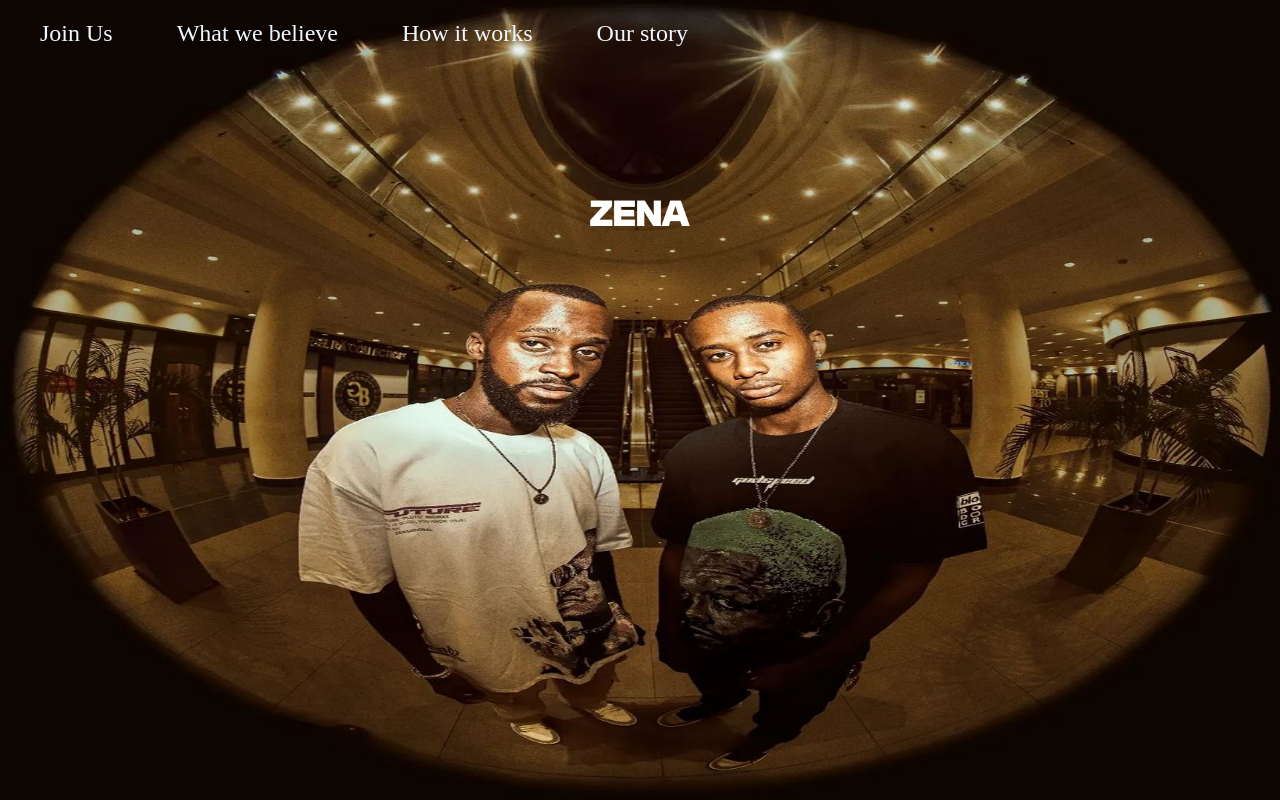
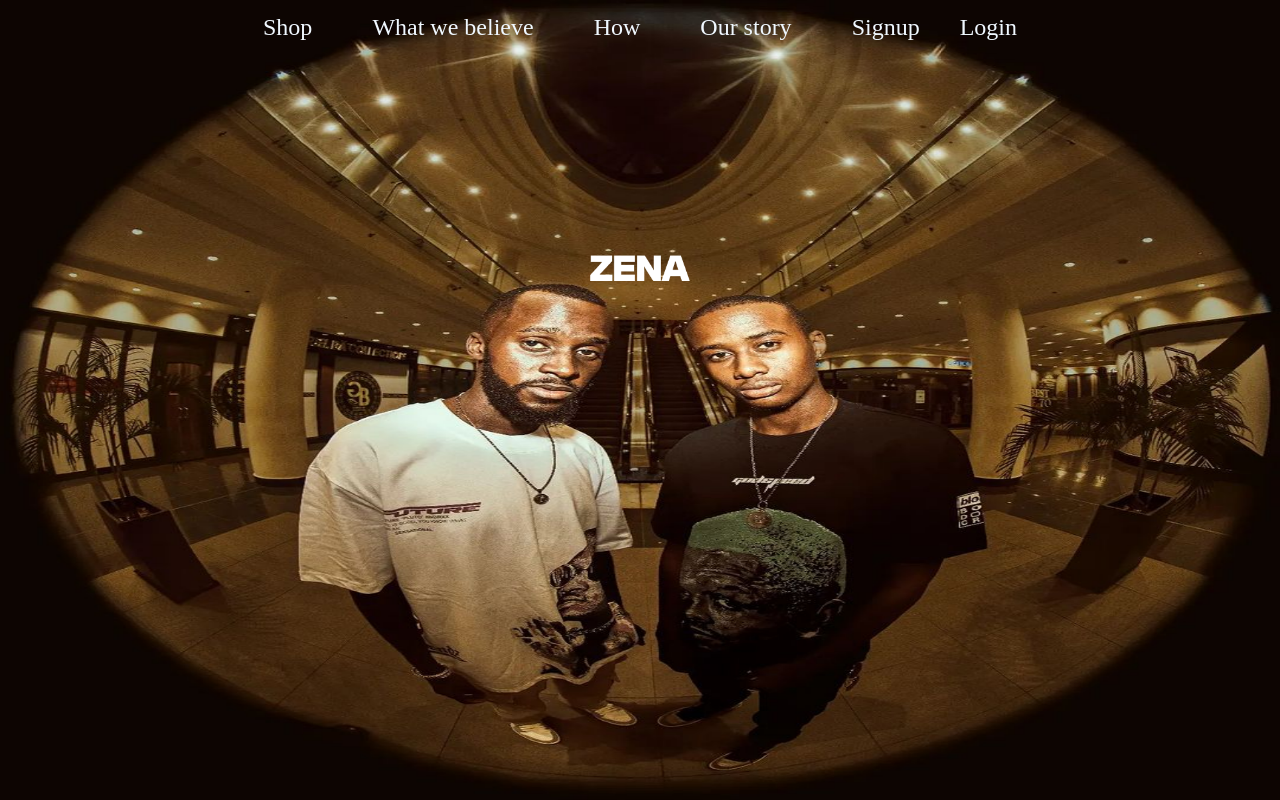
Before and after one commit to HassanKulu/wad_c, a PHP site: page / in a window 1280 px wide. Run offline with PHP 8.4, Linux system fonts and the light colour scheme.

Commit message:
Redesign of navbar and join.html changed to shop.html

```diff
--- a/index.html
+++ b/index.html
@@ -9,12 +9,19 @@
 </head>
 <body>
     <img src="./images/background.jpg" alt="Background Image" class="background-img">
-    <div class="nav-links">
-        <a href="join.html">Join Us</a>
-        <a href="believe.html">What we believe</a>
-        <a href="how.html">How it works</a>
-        <a href="story.html">Our story</a>
+    <div class="navbar">
+        <div class="nav-links-left">
+            <a href="join.html">Shop</a>
+            <a href="believe.html">What we believe</a>
+            <a href="how.html">How</a>
+            <a href="story.html">Our story</a>
+        </div>
+        <div class="nav-links-right">
+            <a href="signup.html">Signup</a>
+            <a href="login.html">Login</a>
+        </div>
     </div>
+
     <div class="header">
         <img src="./images/logo.png" alt="logo" style="max-width: 100px; height: auto;">
     </div>
--- a/join.html
+++ b/shop.html
@@ -4,7 +4,7 @@
     <meta charset="UTF-8">
     <meta name="viewport" content="width=device-width, initial-scale=1.0">
     <title>Document</title>
-    <link rel="stylesheet" href="./styles/join.css">
+    <link rel="stylesheet" href="./styles/shop.css">
 </head>
 <body>
     <div class="nav-links">
--- a/styles/index.css
+++ b/styles/index.css
@@ -1,7 +1,17 @@
 body {
     margin: 0;
     padding: 0;
-    position: relative; /* Make sure body is relative for absolute positioning */
+    display: flex;
+    flex-direction: column;
+    justify-content: center;
+    align-items: center;
+    position: relative;
+}
+
+.header {
+    margin-top: 200px;
+    position: relative;
+    z-index: 1; /* Ensure the logo is on top */
 }
 
 .background-img {
@@ -13,14 +23,20 @@ body {
     z-index: -1;
 }
 
-.nav-links {
-    position: absolute;
-    top: 20px;
-    left: 20px;
-    z-index: 1; /* Ensure the nav links are on top */
+.navbar {
+    display: flex;
 }
 
-.nav-links a {
+.nav-links-left {
+    display: flex;
+    justify-items: flex-start;
+}
+
+.nav-links-right {
+    display: flex;
+}
+
+.nav-links-left a {
     color: aliceblue;
     padding: 14px 20px;
     font-size: x-large;
@@ -28,10 +44,9 @@ body {
     text-decoration: none;
 }
 
-.header {
-    position: absolute;
-    top: 200px;
-    left: 50%; /* Center the logo horizontally */
-    transform: translateX(-50%); /* Center the logo horizontally */
-    z-index: 1; /* Ensure the logo is on top */
+.nav-links-right a {
+    color: aliceblue;
+    padding: 14px 20px;
+    font-size: x-large;
+    text-decoration: none;
 }
```
Also changed, not shown: styles/shop.css (renamed from styles/join.css).
